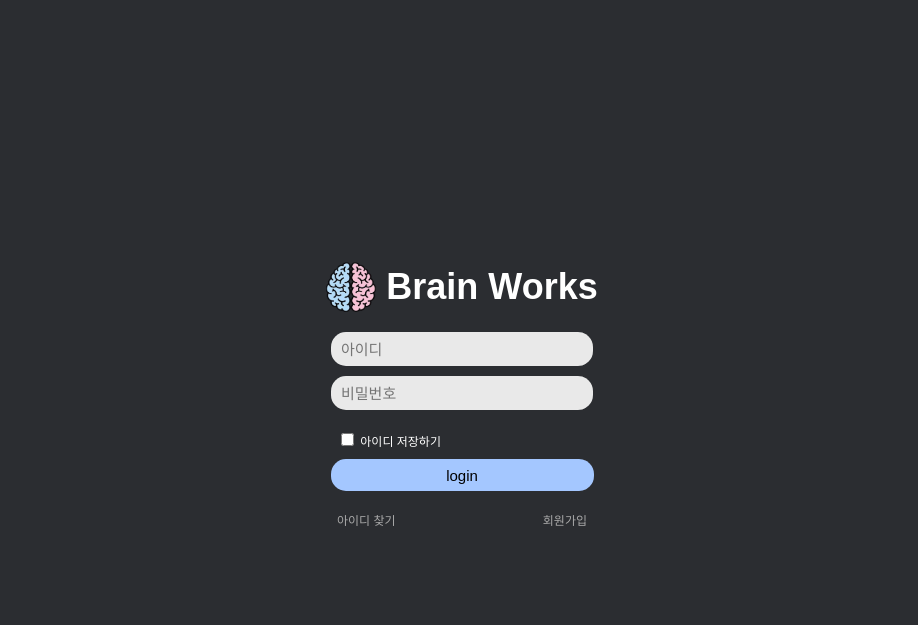
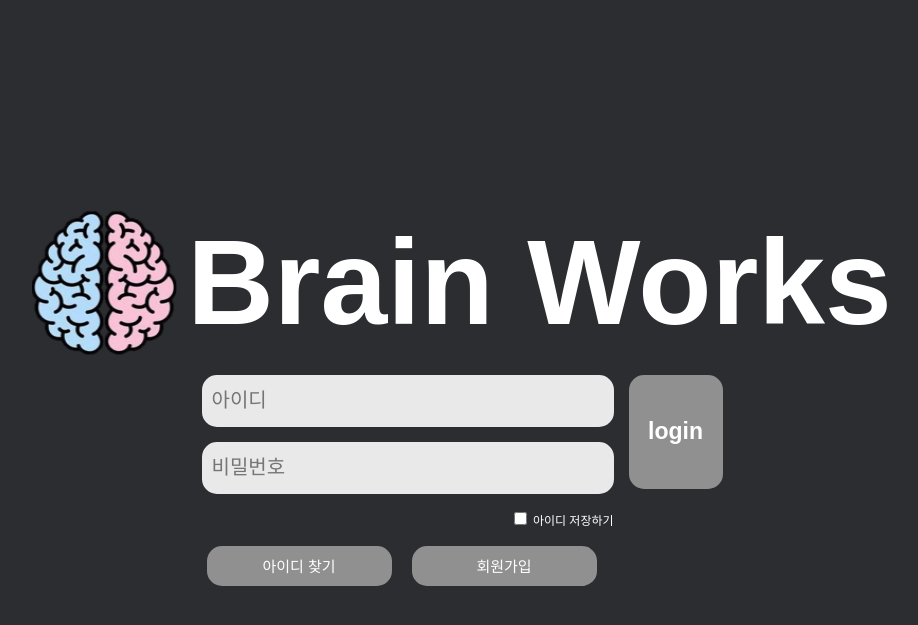
Before and after one commit to zangzoo/web, a Django app: template frontend/templates/myapp/loginview.html in a window 1280 px wide. Shown: the top 625 px of the page, without its empty margins (178-1096 px from the left). Run offline with Django 5.2, Linux system fonts and the light colour scheme; the template is opened without the code that fills it, so the values that code supplies are empty.

Commit message:
[Fix] loginUI Fix

```diff
--- a/frontend/templates/myapp/loginview.html
+++ b/frontend/templates/myapp/loginview.html
@@ -25,53 +25,81 @@
         margin-bottom: 20px;
     }
     .logo img {
-        width: 50px;
-        height: 50px;
+        width: 145px;
+        height: 145px;
         margin-right: 10px;
     }
     .logo h1 {
-        font-size: 36px;
+        font-size: 120px;
         margin: 0;
     }
+    .form-container {
+        display: flex;
+        align-items: flex-start;
+        justify-content: center;
+    }
+    .input-container {
+        display: flex;
+        flex-direction: column;
+        margin-right: 15px;
+        position: relative;
+    }
     input[type="text"], input[type="password"] {
-        width: 250px;
-        height: 32px;
-        font-size: 15px;
+        width: 400px;
+        height: 50px;
+        font-size: 20px;
         border: 0;
         border-radius: 15px;
         outline: none;
         padding-left: 10px;
         background-color: #E9E9E9;
+        margin-bottom: 15px;
+    }
+    .small-text {
         margin-bottom: 10px;
+        font-size: 12px;
+        text-align: right;
     }
     .btn {
-        width: 263px;
-        height: 32px;
+        width: 94px;
+        height: 114px;
+        font-size: 23px;
+        font-weight: bold;
+        border: 0;
+        border-radius: 15px;
+        outline: none;
+        background-color: #909090;
+        color: white;
+        cursor: pointer;
+    }
+    .btn:active {
+        background-color: #909090;
+    }
+    .link-btn {
+        width: 190px;
+        height: 40px;
         font-size: 15px;
         border: 0;
         border-radius: 15px;
         outline: none;
-        background-color: #A4C7FF;
+        background-color: #909090;
+        color: white;
+        cursor: pointer;
+        margin: 5px;
+    }
+    .link-btn:active {
+        background-color: white;
         color: black;
-        cursor: pointer;
-        margin-bottom: 10px;
     }
-    .btn:active {
-        background-color: #3D87FF;
-    }
-    a {
-        font-size: 12px;
-        color: darkgray;
-        text-decoration: none;
-    }
-    .options {
+    .button-container {
         display: flex;
         justify-content: space-between;
-        width: 250px;
-        margin: 10px auto;
+        margin-top: 3px;
+        margin-right: 10px;
+        width: 400px;
     }
-    .small-text {
-        font-size: 12px;
+    .link-btn + .link-btn {
+        margin-left: 15px;
     }
 </style>
 </head>
@@ -81,22 +109,20 @@
         <img src="brain.png" alt="Brain Image">
         <h1>Brain Works</h1>
     </div>
-    <form>
-        <input type="text" placeholder="아이디">
-        <br>
-        <input type="password" placeholder="비밀번호">
-        <br>
-        <div class="options">
+    <form class="form-container">
+        <div class="input-container">
+            <input type="text" placeholder="아이디">
+            <input type="password" placeholder="비밀번호">
             <div class="small-text">
                 <input type="checkbox"> 아이디 저장하기
+            </div>
+            <div class="button-container">
+                <button class="link-btn" type="button" onclick="alert('아이디 찾기')">아이디 찾기</button>
+                <button class="link-btn" type="button" onclick="alert('회원가입')">회원가입</button>
             </div>
         </div>
         <input type="submit" value="login" class="btn" onclick="alert('로그인 성공!')">
     </form>
-    <div class="options">
-        <a href="#">아이디 찾기</a>
-        <a href="#">회원가입</a>
-    </div>
 </div>
 </body>
 </html>
```
